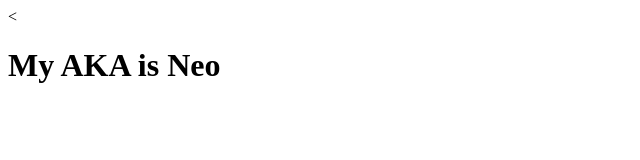
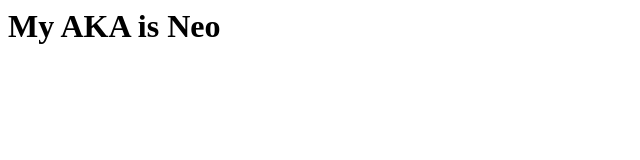
Before and after one commit to tonkhaw66/leweb, a plain HTML site: page Index.html in a window 1280 px wide. Shown: the whole page, without its empty margins (0-640 px from the left). Drawn offline with Linux system fonts and the light colour scheme.

Commit message:
Create Index.html

```diff
--- a/Index.html
+++ b/Index.html
@@ -1,5 +1,5 @@
 <html>
   <body>
-    <<h1>My AKA is Neo</h1>
+    <h1>My AKA is Neo</h1>
       </body>
 </html>
```
